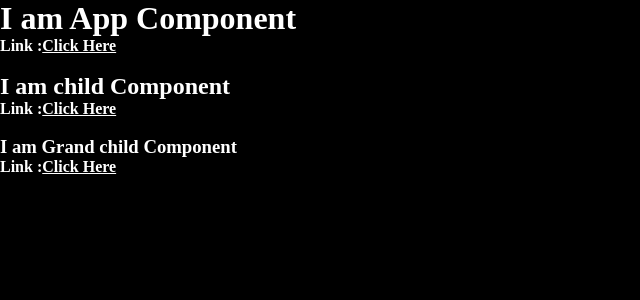
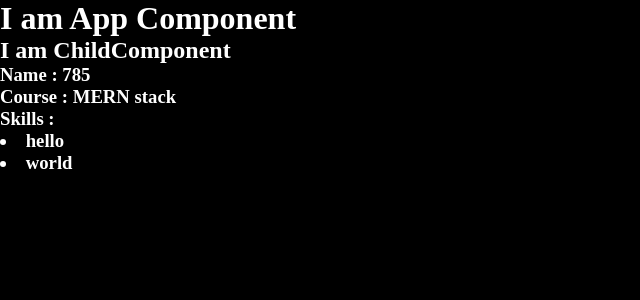
Before and after one commit to keshav-koli/React-learn-basic, a React (Vite) app: page / in a window 1280 px wide. Shown: the top 300 px of the page, without its empty margins (0-640 px from the left). Built offline with nearby package versions, Linux system fonts and the light colour scheme.

Commit message:
Refactor App and ChildComponent to implement props and PropTypes for better data handling

```diff
--- a/src/App.jsx
+++ b/src/App.jsx
@@ -463,7 +463,7 @@ It is a process of passing props from one component to another component to anot
 OR
 It is a process of sharing b/w the components through multiple levels
 */
-
+/*
 import ChildComponent from "./ChildComponent";
 let App = () => {
   let myData="https://chat.qspiders.com/student-dashboard";
@@ -727,3 +727,28 @@ let App = () => {
 }
 
 export default App;
+*/
+
+
+// ?==============PROPS TYPE =======================
+import ChildComponent from "./ChildComponent";
+let App = () => {
+  return (
+    <>
+      <h1>I am App Component</h1>
+      <ChildComponent
+        sname={785}
+        age={20}
+        course="MERN stack"
+        skills={["hello","world"]}
+        address={{
+          streetno: 123,
+          colony: "patel nagar",
+          pincode: 123456,
+        }}
+        isMarried={false}
+      />
+    </>
+  );
+};
+export default App;
--- a/src/ChildComponent.jsx
+++ b/src/ChildComponent.jsx
@@ -169,6 +169,7 @@ export default ChildComponent;
 */
 
 // ?============props drilling===================
+/*
 import GrandChildComponent from "./GrandChildComponent";
 let ChildComponent = (props) => {
   console.log(props);
@@ -190,3 +191,36 @@ let ChildComponent = (props) => {
 };
 
 export default ChildComponent;
+*/
+
+// ? ========= prop types ==============
+import PropTypes from "prop-types";
+
+let ChildComponent = props => {
+  console.log(props);
+  let { sname, course, skills } = props;
+  return (
+    <>
+      <h2>I am ChildComponent </h2>
+      <h3>Name : {sname}</h3>
+      <h3>Course : {course}</h3>
+      <h3>
+        Skills :
+        {skills.map((val, ind) => {
+          return <li key={ind}>{val}</li>;
+        })}
+      </h3>
+    </>
+  );
+};
+
+ChildComponent.propTypes = {
+  sname: PropTypes.string,
+  age: PropTypes.number,
+  course: PropTypes.string,
+  skills: PropTypes.array,
+  address: PropTypes.object,
+  isMarried: PropTypes.bool,
+};
+
+export default ChildComponent;
```
